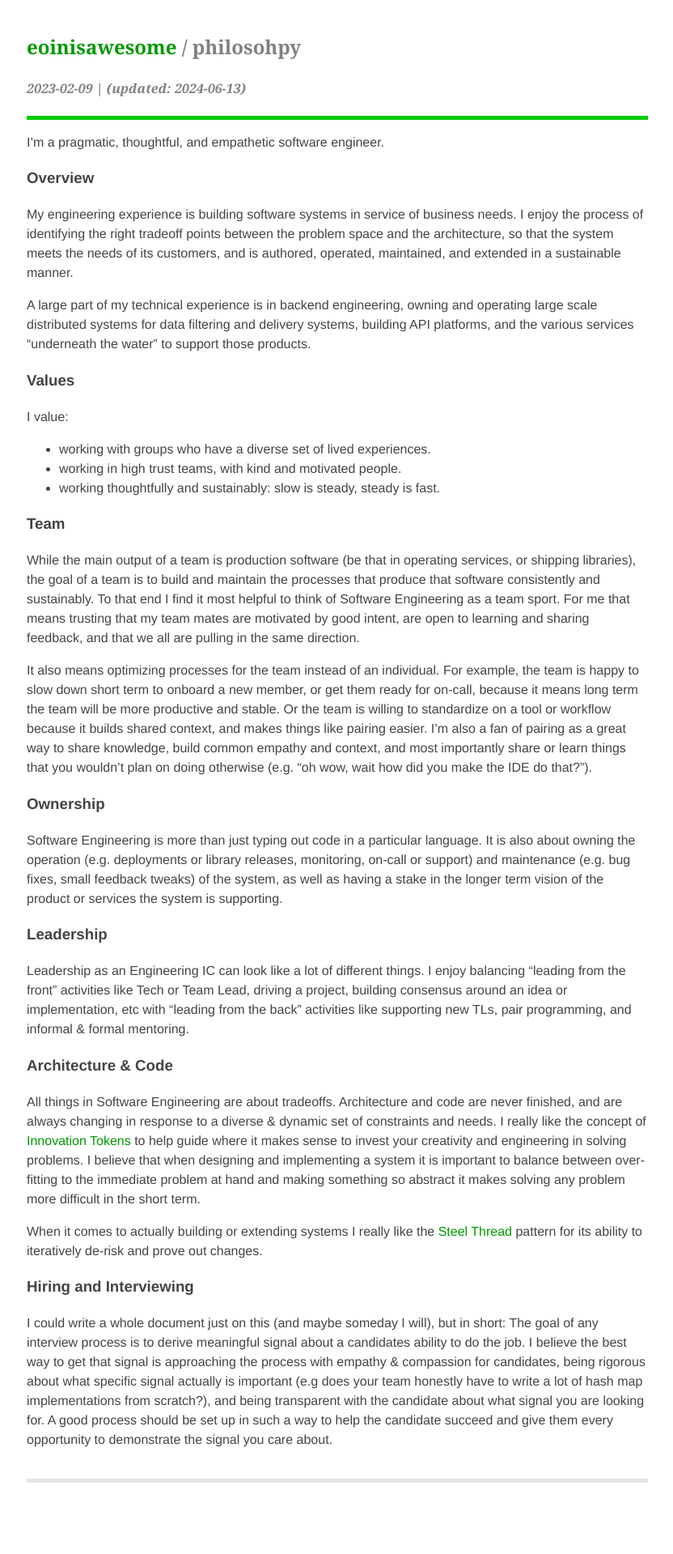
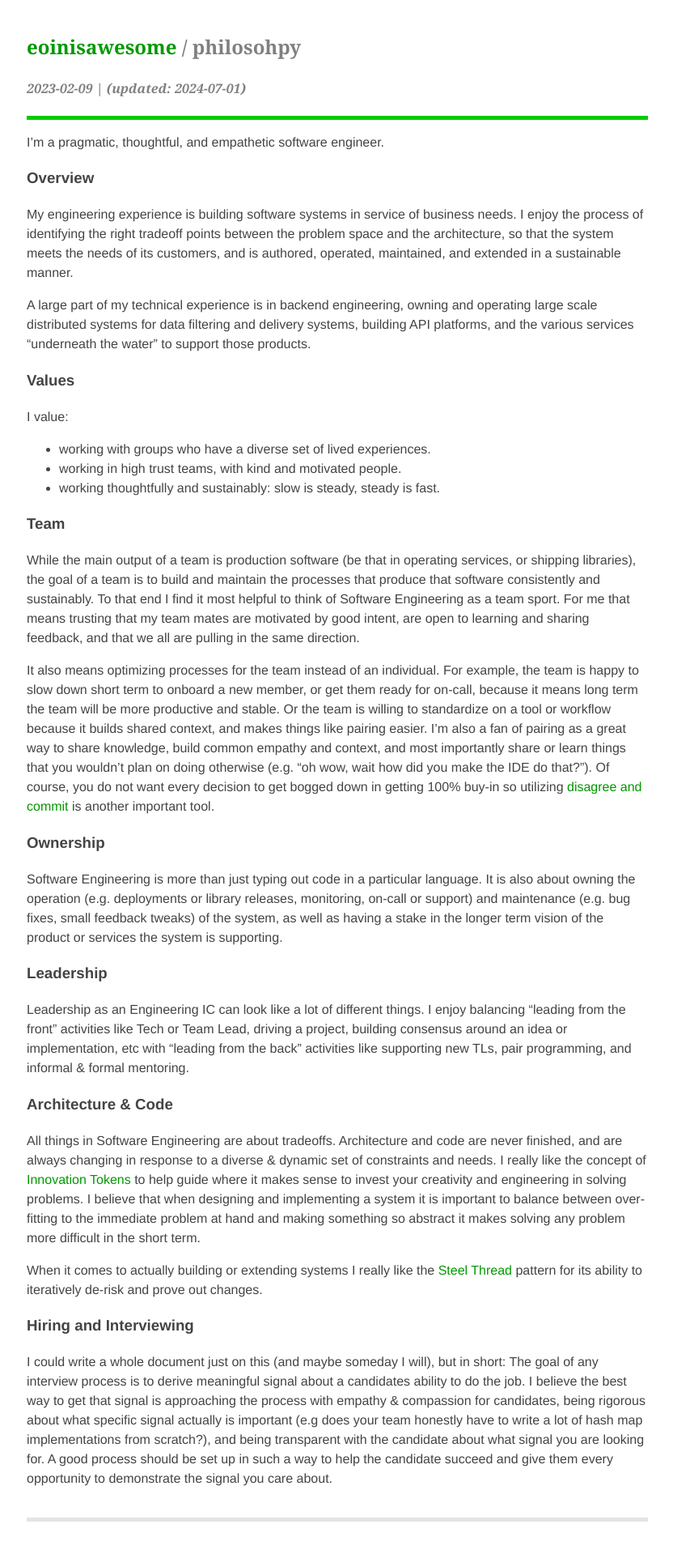
Before and after one commit to ecoffey/ecoffey.github.com, a Jekyll site: the page built from philosophy.md, in a window 1280 px wide. Shown: the whole page at 81% size, without its empty margins (223-1055 px from the left). Built offline with Jekyll 4.4.1, drawn with Linux system fonts in a browser that asks for light colours; before the commit the page ends 1871 px from its top, so only the background shows below that.

Commit message:
disagree and commit

```diff
--- a/philosophy.md
+++ b/philosophy.md
@@ -2,7 +2,7 @@
 layout: default
 title: philosohpy
 published_at: 2023-02-09
-updated_at: 2024-06-13
+updated_at: 2024-07-01
 ---
 
 I'm a pragmatic, thoughtful, and empathetic software engineer.
@@ -25,7 +25,7 @@ I value:
 
 While the main output of a team is production software (be that in operating services, or shipping libraries), the goal of a team is to build and maintain the processes that produce that software consistently and sustainably. To that end I find it most helpful to think of Software Engineering as a team sport. For me that means trusting that my team mates are motivated by good intent, are open to learning and sharing feedback, and that we all are pulling in the same direction.
 
-It also means optimizing processes for the team instead of an individual. For example, the team is happy to slow down short term to onboard a new member, or get them ready for on-call, because it means long term the team will be more productive and stable. Or the team is willing to standardize on a tool or workflow because it builds shared context, and makes things like pairing easier. I'm also a fan of pairing as a great way to share knowledge, build common empathy and context, and most importantly share or learn things that you wouldn't plan on doing otherwise (e.g. "oh wow, wait how did you make the IDE do that?").
+It also means optimizing processes for the team instead of an individual. For example, the team is happy to slow down short term to onboard a new member, or get them ready for on-call, because it means long term the team will be more productive and stable. Or the team is willing to standardize on a tool or workflow because it builds shared context, and makes things like pairing easier. I'm also a fan of pairing as a great way to share knowledge, build common empathy and context, and most importantly share or learn things that you wouldn't plan on doing otherwise (e.g. "oh wow, wait how did you make the IDE do that?"). Of course, you do not want every decision to get bogged down in getting 100% buy-in so utilizing [disagree and commit](https://en.wikipedia.org/wiki/Disagree_and_commit) is another important tool.
 
 ### Ownership
 
```
